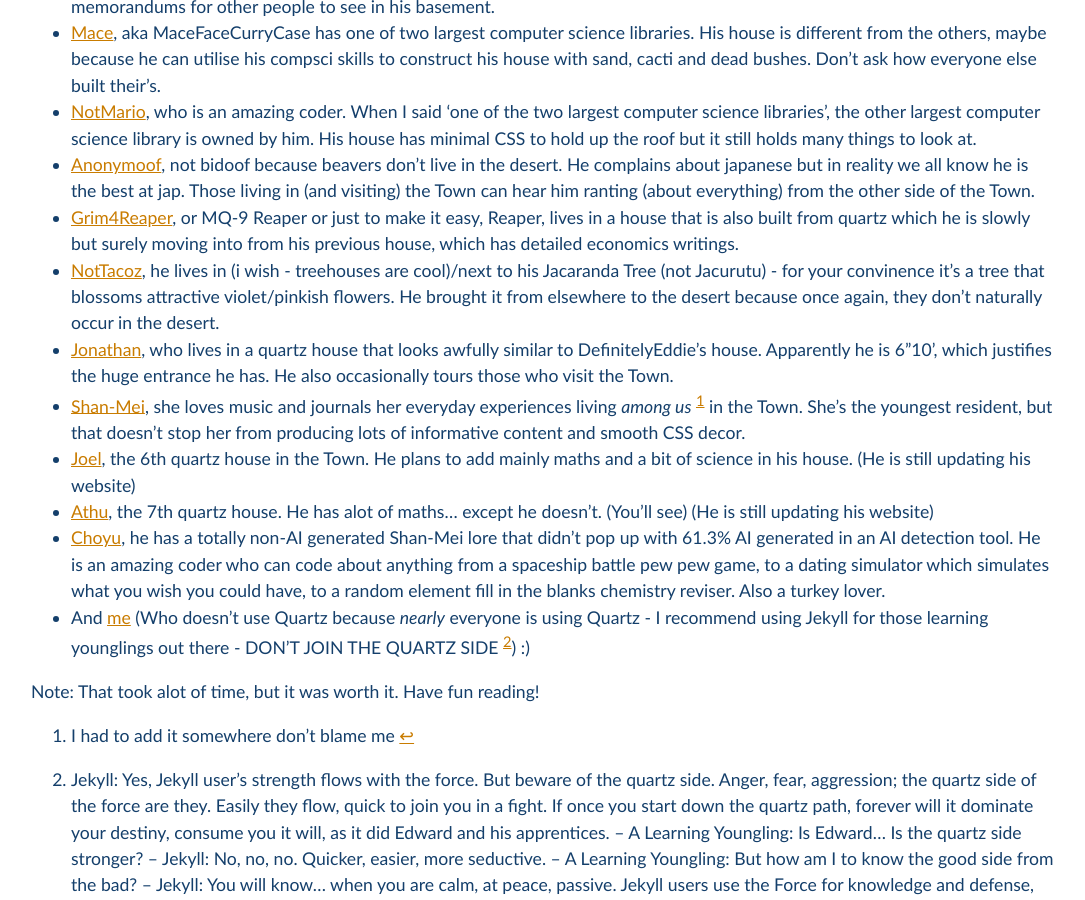
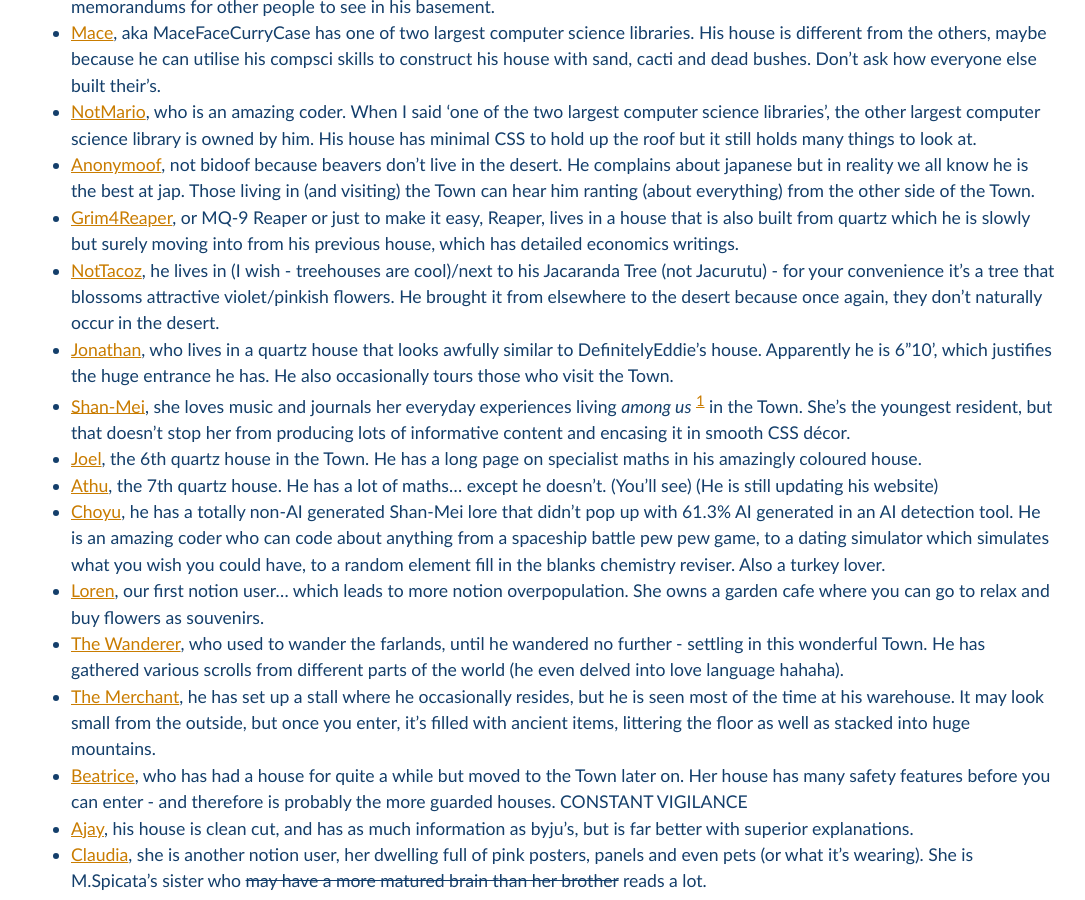
Before and after one commit to Pi-thagoras/the-chicken-pen, a Jekyll site: the page built from The-Town.md, in a window 1280 px wide and 900 px high, scrolled down 690 px. Shown: the whole window, without its empty margins (97-1182 px from the left). Built offline with Jekyll 4.4.1, drawn with Linux system fonts in a browser that asks for light colours; some of the changed text lies outside the part shown.

Commit message:
Long Awaited Town Update

```diff
--- a/The-Town.md
+++ b/The-Town.md
@@ -4,28 +4,31 @@ title: "The Town"
 
 The Town is located in a no better place than... the desert. Woo! Literally one of the harshest biomes to be living in (Deserts include polar deserts yes, but this desert is like Arrakis - expansive and hot, minus the sandworms). You have to be careful of countless things. Heatstrokes, rattlesnakes, and entire sandstorms. I have no clue how the inhabitants of this Town survived this long, but their houses are still intact.
 
-The Town consists of:
+The Town consists of 21 people so far (plus minus a number of people ¯\\\_(ツ)\_/¯ ):
 - [M.Spicata](https://spicata.github.io/), who owns a multi-storey house with a garden filled with fresh plants. He has a variety of things lying here and there, including mini hand-drawn stickman entertainment to keep you entertained (what else would entertainment do) in case of flash sandstorms, but also journals outside - in his garden - where it can rain.
 - [DefinitelyEddie](https://edsobsidiannotes.netlify.app/), he lives in a quartz house and likes to keep his lights off even when he has guests (and when he finally switches the lights on, you go blind and can't see a thing). He's ~~an evil~~ a very resourceful chem-lover who synthesizes me- *cough cough* memorandums for other people to see in his basement.
 - [Mace](https://macesnotes.netlify.app/), aka MaceFaceCurryCase has one of two largest computer science libraries. His house is different from the others, maybe because he can utilise his compsci skills to construct his house with sand, cacti and dead bushes. Don't ask how everyone else built their's.
 - [NotMario](https://notmario.github.io/thenotes/), who is an amazing coder. When I said 'one of the two largest computer science libraries', the other largest computer science library is owned by him. His house has minimal CSS to hold up the roof but it still holds many things to look at.
-- [Anonymoof](https://anonymoof1528.github.io/into-the-shadow-garten/), not bidoof because beavers don't live in the desert. He complains about japanese  but in reality we all know he is the best at jap. Those living in (and visiting) the Town can hear him ranting (about everything) from the other side of the Town.
+- [Anonymoof](https://anonymoof1528.github.io/into-the-shadow-garten/), not bidoof because beavers don't live in the desert. He complains about japanese but in reality we all know he is the best at jap. Those living in (and visiting) the Town can hear him ranting (about everything) from the other side of the Town.
 - [Grim4Reaper](https://grim4reaper.github.io/Year11Notes/), or MQ-9 Reaper or just to make it easy, Reaper, lives in a house that is also built from quartz which he is slowly but surely moving into from his previous house, which has detailed economics writings.
-- [NotTacoz](https://nottacoz.github.io/jacaranda/), he lives in (i wish - treehouses are cool)/next to his Jacaranda Tree (not Jacurutu) - for your convinence it's a tree that blossoms attractive violet/pinkish flowers. He brought it from elsewhere to the desert because once again, they don't naturally occur in the desert.
+- [NotTacoz](https://nottacoz.github.io/jacaranda/), he lives in (I wish - treehouses are cool)/next to his Jacaranda Tree (not Jacurutu) - for your convenience it's a tree that blossoms attractive violet/pinkish flowers. He brought it from elsewhere to the desert because once again, they don't naturally occur in the desert.
 - [Jonathan](https://nottaro.github.io/littleroot/), who lives in a quartz house that looks awfully similar to DefinitelyEddie's house. Apparently he is 6"10', which justifies the huge entrance he has. He also occasionally tours those who visit the Town.
-- [Shan-Mei](https://shan-mei.github.io/shanmeis-notes/), she loves music and journals her everyday experiences living *among us* [^1] in the Town. She's the youngest resident, but that doesn't stop her from producing lots of informative content and smooth CSS decor.
-- [Joel](https://rubver16.github.io/joles-notes/), the 6th quartz house in the Town. He plans to add mainly maths and a bit of science in his house. (He is still updating his website)
-- [Athu](https://super-cookies.github.io/duk/), the 7th quartz house. He has alot of maths... except he doesn't. (You'll see) (He is still updating his website)
+- [Shan-Mei](https://shan-mei.github.io/shanmeis-notes/), she loves music and journals her everyday experiences living *among us* [^1] in the Town. She's the youngest resident, but that doesn't stop her from producing lots of informative content and encasing it in smooth CSS décor.
+- [Joel](https://rubver16.github.io/joles-notes/), the 6th quartz house in the Town. He has a long page on specialist maths in his amazingly coloured house.
+- [Athu](https://super-cookies.github.io/duk/), the 7th quartz house. He has a lot of maths... except he doesn't. (You'll see) (He is still updating his website)
 - [Choyu](https://grimreaper2654.github.io/Notes/), he has a totally non-AI generated Shan-Mei lore that didn't pop up with 61.3% AI generated in an AI detection tool. He is an amazing coder who can code about anything from a spaceship battle pew pew game, to a dating simulator which simulates what you wish you could have, to a random element fill in the blanks chemistry reviser. Also a turkey lover.
+- [Loren](https://ionized-satellite-e99.notion.site/Loren-s-Garden-cd03827de0a743468d9fb5a70413fc95), our first notion user... which leads to more notion overpopulation. She owns a garden cafe where you can go to relax and buy flowers as souvenirs.
+- [The Wanderer](https://rewind789.github.io/wanderer-archive/), who used to wander the farlands, until he wandered no further - settling in this wonderful Town. He has gathered various scrolls from different parts of the world (he even delved into love language hahaha).
+- [The Merchant](https://harzavad.github.io/the-merchant/), he has set up a stall where he occasionally resides, but he is seen most of the time at his warehouse. It may look small from the outside, but once you enter, it's filled with ancient items, littering the floor as well as stacked into huge mountains.
+- [Beatrice](https://beatricesychong.wixsite.com/notes), who has had a house for quite a while but moved to the Town later on. Her house has many safety features before you can enter - and therefore is probably the more guarded houses. CONSTANT VIGILANCE
+- [Ajay](https://baju-s.toomwn.xyz/), his house is clean cut, and has as much information as byju's, but is far better with superior explanations.
+- [Claudia](https://cshc.notion.site/cshc/claudia-s-life-planner-c23280690bef46b79adee2d0773c5591), she is another notion user, her dwelling full of pink posters, panels and even pets (or what it's wearing). She is M.Spicata's sister who ~~may have a more matured brain than her brother~~ reads a lot.
+- [Kat](https://coreonett.notion.site/coreonett/Year-11-Notes-6978dbec99e943649a3a0773b2ee0587), who loves to design bits and bobs around her house, as well as hang brains around to analyze later.
+- [Geobear](https://geobears-owner.github.io/smarting-up/bank/home/), he lives in place you wouldn't want to be (or maybe you do). You might want to *bear* with him as he slowly moves into his new house.
 - And [me](https://pi-thagoras.github.io/the-chicken-pen/) (Who doesn't use Quartz because *nearly* everyone is using Quartz - I recommend using Jekyll for those learning younglings out there - DON'T JOIN THE QUARTZ SIDE [^2]) :)
-
 
 
 [^1]: I had to add it somewhere don't blame me
 
 
 [^2]: Jekyll: Yes, Jekyll user's strength flows with the force. But beware of the quartz side. Anger, fear, aggression; the quartz side of the force are they. Easily they flow, quick to join you in a fight. If once you start down the quartz path, forever will it dominate your destiny, consume you it will, as it did Edward and his apprentices. -- A Learning Youngling: Is Edward... Is the quartz side stronger? -- Jekyll: No, no, no. Quicker, easier, more seductive. -- A Learning Youngling: But how am I to know the good side from the bad? -- Jekyll: You will know... when you are calm, at peace, passive. Jekyll users use the Force for knowledge and defense, never for attack.
-
-
-
-Note: That took alot of time, but it was worth it. Have fun reading!
```
